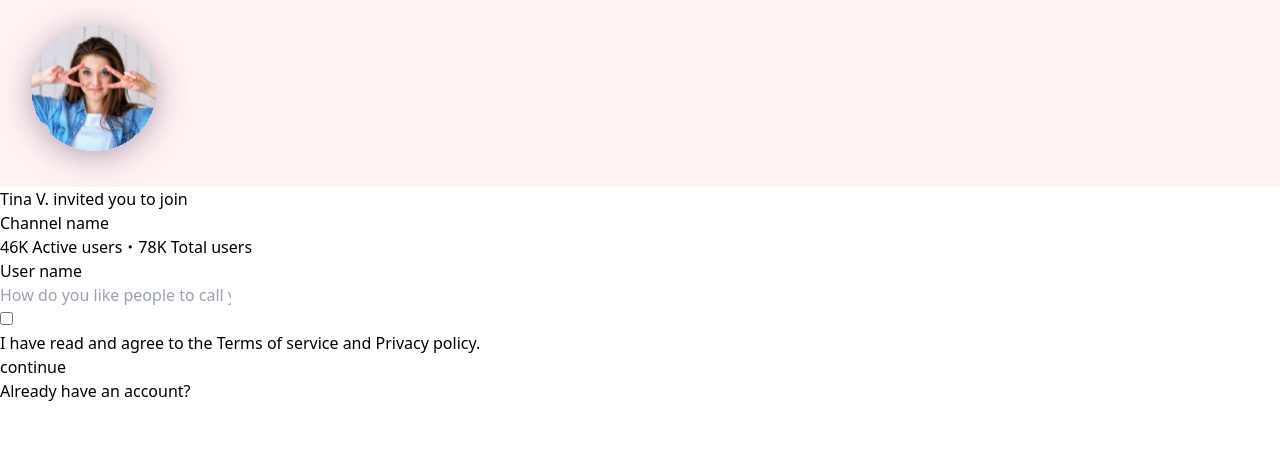
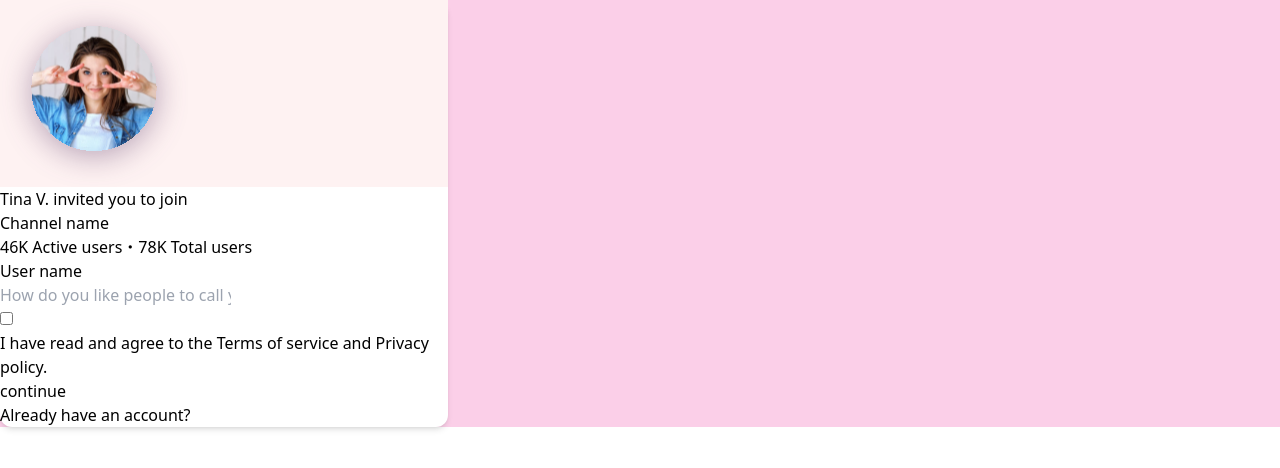
Before and after one commit to DomingosManuelFranco/react-form, a React (Create React App) app: page / in a window 1280 px wide. Shown: the top 468 px of the page. Built offline with nearby package versions, Linux system fonts and the light colour scheme.

Commit message:
container and main section styling

```diff
--- a/src/App.js
+++ b/src/App.js
@@ -5,7 +5,7 @@ function App() {
   return (
     <>
       <div className="bg-cover bg-pink-200">
-        <section className="container bg-white">
+        <section className="max-w-md bg-white rounded-xl shadow-md">
           <Main />
           <Button />
         </section>
```
